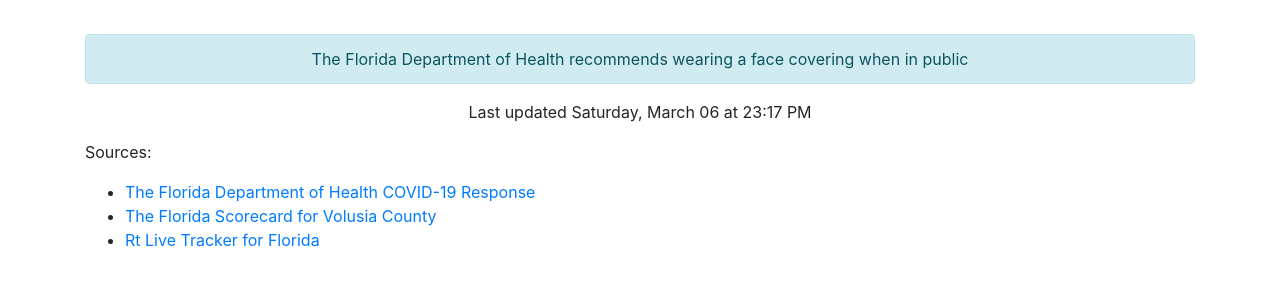
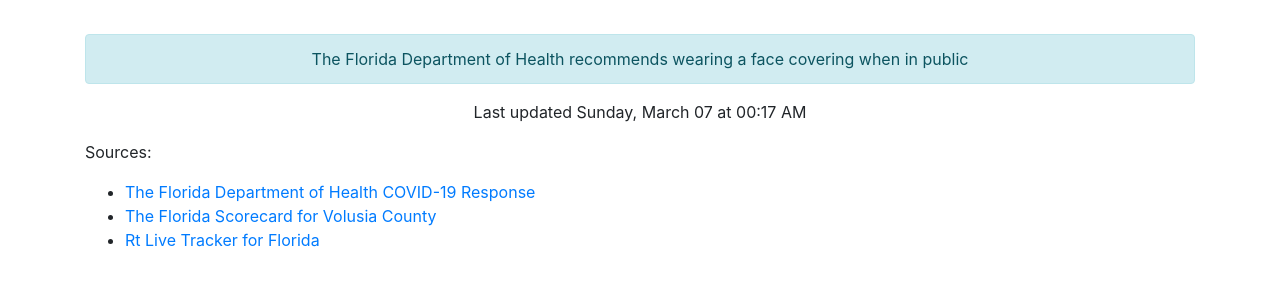
Before and after one commit to thinkjson/timeforchurch, a Jekyll site: the page built from index.md, in a window 1280 px wide. Shown: the part 544-830 px from the top of the page. Built offline with Jekyll 4.4.1, drawn with Linux system fonts in a browser that asks for light colours; our own code applies the rules of GitHub Pages for plain Markdown files.

Commit message:
Updating data

```diff
--- a/_includes/data.html
+++ b/_includes/data.html
@@ -10,4 +10,4 @@
     <div class="outcome text-success">YES</div>
     <div class="alert alert-info" role="alert">The Florida Department of Health recommends wearing a face covering when in public</div>
 
-    <p>Last updated Saturday, March 06 at 23:17 PM</p>
+    <p>Last updated Sunday, March 07 at 00:17 AM</p>
```
